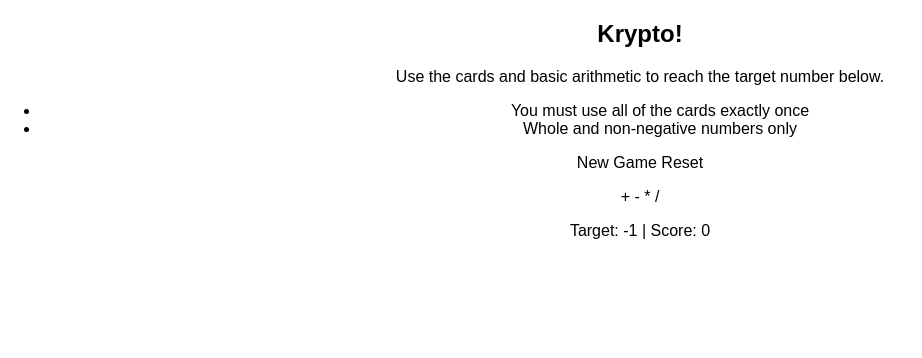
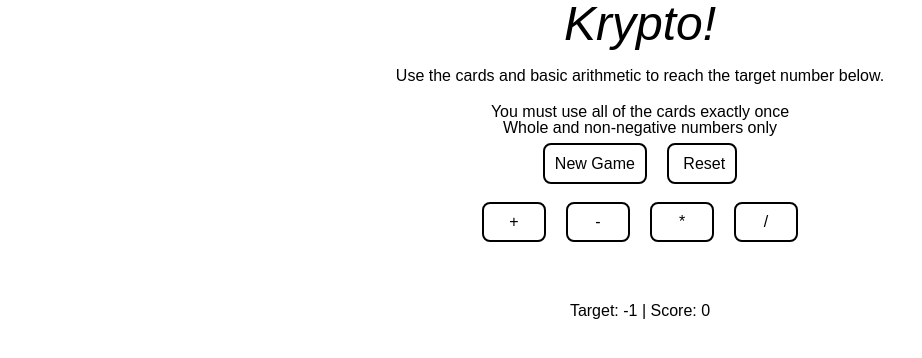
Before and after one commit to kdivringi/krypto, a React (Create React App) app in the folder krypto/: page / in a window 1280 px wide. Shown: the top 358 px of the page, without its empty margins (0-922 px from the left). Built offline with nearby package versions, Linux system fonts and the light colour scheme.

Commit message:
Some basic styling, wow this is ugly. Work in progress.
Never did it from scratch like this before.

```diff
--- a/krypto/src/App.css
+++ b/krypto/src/App.css
@@ -1,7 +1,137 @@
+/* http://meyerweb.com/eric/tools/css/reset/
+   v2.0 | 20110126
+   License: none (public domain)
+*/
+
+html, body, div, span, applet, object, iframe,
+h1, h2, h3, h4, h5, h6, p, blockquote, pre,
+a, abbr, acronym, address, big, cite, code,
+del, dfn, em, img, ins, kbd, q, s, samp,
+small, strike, strong, sub, sup, tt, var,
+b, u, i, center,
+dl, dt, dd, ol, ul, li,
+fieldset, form, label, legend,
+table, caption, tbody, tfoot, thead, tr, th, td,
+article, aside, canvas, details, embed,
+figure, figcaption, footer, header, hgroup,
+menu, nav, output, ruby, section, summary,
+time, mark, audio, video {
+  margin: 0;
+  padding: 0;
+  border: 0;
+  font-size: 100%;
+  font: inherit;
+  vertical-align: baseline;
+}
+/* HTML5 display-role reset for older browsers */
+article, aside, details, figcaption, figure,
+footer, header, hgroup, menu, nav, section {
+  display: block;
+}
+body {
+  line-height: 1;
+}
+ol, ul {
+  list-style: none;
+}
+blockquote, q {
+  quotes: none;
+}
+blockquote:before, blockquote:after,
+q:before, q:after {
+  content: '';
+  content: none;
+}
+table {
+  border-collapse: collapse;
+  border-spacing: 0;
+}
+
+
 .App {
   text-align: center;
 }
 
+.Title {
+  font-style: italic;
+  font-size: 3em;
+  margin-bottom: 20px;
+}
+
+ul.Instructions {
+  display: inline-block;
+  margin: 20px;
+}
+
+div.Toolbar {
+  margin-bottom: 20px;
+}
+
+.Toolbar a {
+  border: 2px solid black;
+  border-radius: 8px;
+  padding: 10px;
+  margin: 10px;
+}
+
+.Toolbar a:hover {
+  background-color: skyblue;
+  cursor: pointer;
+}
+
+ul.Ops {
+  display: inline-block;
+}
+
+li.btn {
+  float: left;
+  padding: 10px;
+  margin: 10px;
+  border: 2px solid black;
+  border-radius: 8px;
+  width: 40px;
+}
+
+li:hover.btn {
+  background-color: skyblue;
+  cursor: pointer;
+}
+
+div.Ops {
+  margin: 25px;
+}
+
+.Ops span {
+  border: 2px solid black;
+  border-radius: 8px;
+  padding: 10px;
+  margin: 10px;
+  text-align: center;
+  font-weight: bold;
+}
+
+ul.hlist {
+  clear: both;
+  display: inline-block;
+}
+
+ul.vlist {
+  clear: both;
+  display: list-item;
+}
+
+li.card {
+  float: left;
+  padding: 5px;
+}
+
+li.card:hover {
+  background-color: skyblue;
+  cursor: pointer;
+}
+
+
+a.
 .App-logo {
   animation: App-logo-spin infinite 20s linear;
   height: 80px;
--- a/krypto/src/App.js
+++ b/krypto/src/App.js
@@ -1,5 +1,4 @@
 import React, { Component } from 'react';
-import logo from './logo.svg';
 import './App.css';
 import Cards from './Cards.js';
 import Board from './Board.js';
@@ -184,9 +183,9 @@ class App extends Component {
   render() {
     return (
       <div className="App container-fluid">
-        <h2>Krypto!</h2>
-        <p className="lead">Use the cards and basic arithmetic to reach the target number below.</p>
-        <ul>
+        <h2 className="Title">Krypto!</h2>
+        <p className="Lead">Use the cards and basic arithmetic to reach the target number below.</p>
+        <ul className="Instructions">
         <li>You must use all of the cards exactly once</li>
         <li>Whole and non-negative numbers only</li>
         </ul>
--- a/krypto/src/Board.js
+++ b/krypto/src/Board.js
@@ -4,17 +4,18 @@ class Board extends React.Component {
 
 	render () {
 		return(
-			<p>
+			<div><ul className="hlist">
 				{this.props.board.map((c) => {
 					const key = this.props.board.indexOf(c);
-					return (<a
+					return (<li
+						className="card"
 						key={key}
 						onClick={() => this.props.removeCard(key)}
-						>{c.value}</a> )
+						>{c.value}</li> )
 				}
 				)}
-			{!this.props.canAddNumber() && <a onClick={() => this.props.addEq()}>=</a>}
-			</p>
+			{!this.props.canAddNumber() && <li className="card" onClick={() => this.props.addEq()}>=</li>}
+			</ul></div>
 			)
 	}
 }
--- a/krypto/src/Cards.js
+++ b/krypto/src/Cards.js
@@ -4,16 +4,17 @@ class Cards extends React.Component {
 
 	render () {
 		return(
-			<p>
+			<div><ul className="hlist">
 				{this.props.cards.map((c) => {
 					const key = this.props.cards.indexOf(c);
-					return (<a
+					return (<li
+						className="card"
 						key={key}
 						onClick={() => this.props.addCard(key)}
-						>{c.value}</a> )
+						>{c.value}</li> )
 				}
 				)}
-			</p>
+			</ul></div>
 			)
 	}
 }
--- a/krypto/src/Eqs.js
+++ b/krypto/src/Eqs.js
@@ -4,15 +4,21 @@ class Eqs extends React.Component {
 
 	render () {
 		return(
-			<div>
+			<div><ul className="hlist">
 				{this.props.eqs.map((c) => {
 					const key = this.props.eqs.indexOf(c);
-					return (<p key={key}>{c.value} =
-						<a onClick={() => this.props.removeEq(key)}>(Remove)</a>
-						</p> )
+					const last = (this.props.eqs.length - 1) === key;
+					if (last) {
+						return (<li key={key}
+									onClick={() => this.props.removeEq(key)}
+									className="card">{c.value} = (Remove)
+							</li> )
+					} else {
+						return (<li key={key} className="card">{c.value}</li> )
+					}
 				}
 				)}
-			</div>
+			</ul></div>
 			)
 	}
 }
--- a/krypto/src/Ops.js
+++ b/krypto/src/Ops.js
@@ -4,12 +4,12 @@ class Ops extends React.Component {
 
 	render () {
 		return(
-			<p>
-			<span onClick={() => this.props.addOp("+")}> + </span>
-			<span onClick={() => this.props.addOp("-")}> - </span>
-			<span onClick={() => this.props.addOp("*")}> * </span>
-			<span onClick={() => this.props.addOp("/")}> / </span>
-			</p>
+			<ul className="Ops">
+			<li className="btn" onClick={() => this.props.addOp("+")}> + </li>
+			<li className="btn" onClick={() => this.props.addOp("-")}> - </li>
+			<li className="btn" onClick={() => this.props.addOp("*")}> * </li>
+			<li className="btn" onClick={() => this.props.addOp("/")}> / </li>
+			</ul>
 			)
 	}
 }
--- a/krypto/src/Score.js
+++ b/krypto/src/Score.js
@@ -4,8 +4,9 @@ class Score extends React.Component {
 
 	render () {
 		return(
-			<p>Target: {this.props.target} | Score: {this.props.score}
-			</p>
+			<div><ul className="hlist">
+			<li>Target: {this.props.target} | Score: {this.props.score}</li>
+			</ul></div>
 			)
 	}
 }
--- a/krypto/src/Toolbar.js
+++ b/krypto/src/Toolbar.js
@@ -4,8 +4,9 @@ class Toolbar extends React.Component {
 
 	render () {
 		return(
-			<p> <a onClick={() => this.props.newGame()}>New Game</a>
-			<a onClick={() => this.props.reset()}> Reset</a></p>
+			<div className="Toolbar">
+			<a className="btn" onClick={() => this.props.newGame()}>New Game</a>
+			<a className="btn" onClick={() => this.props.reset()}> Reset</a></div>
 			)
 	}
 }
```
